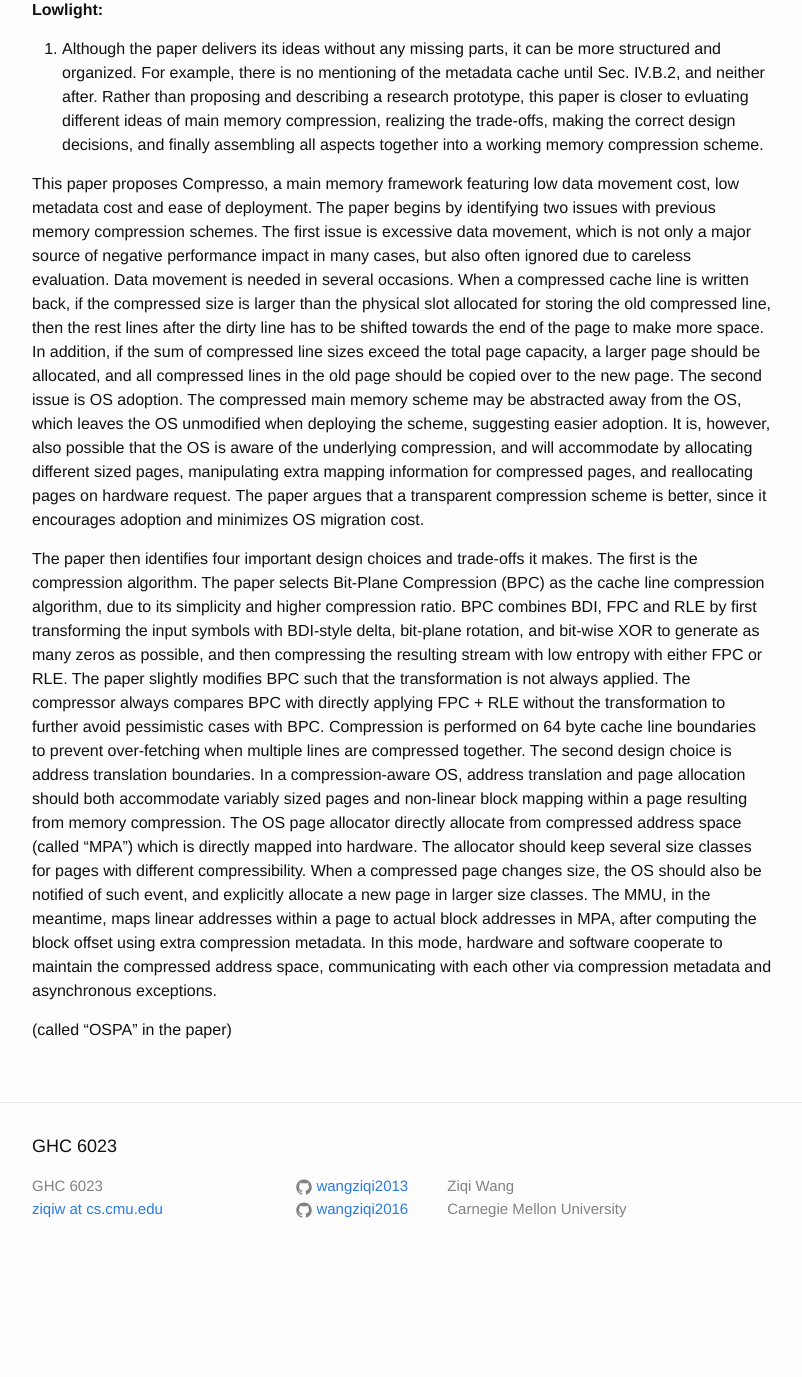
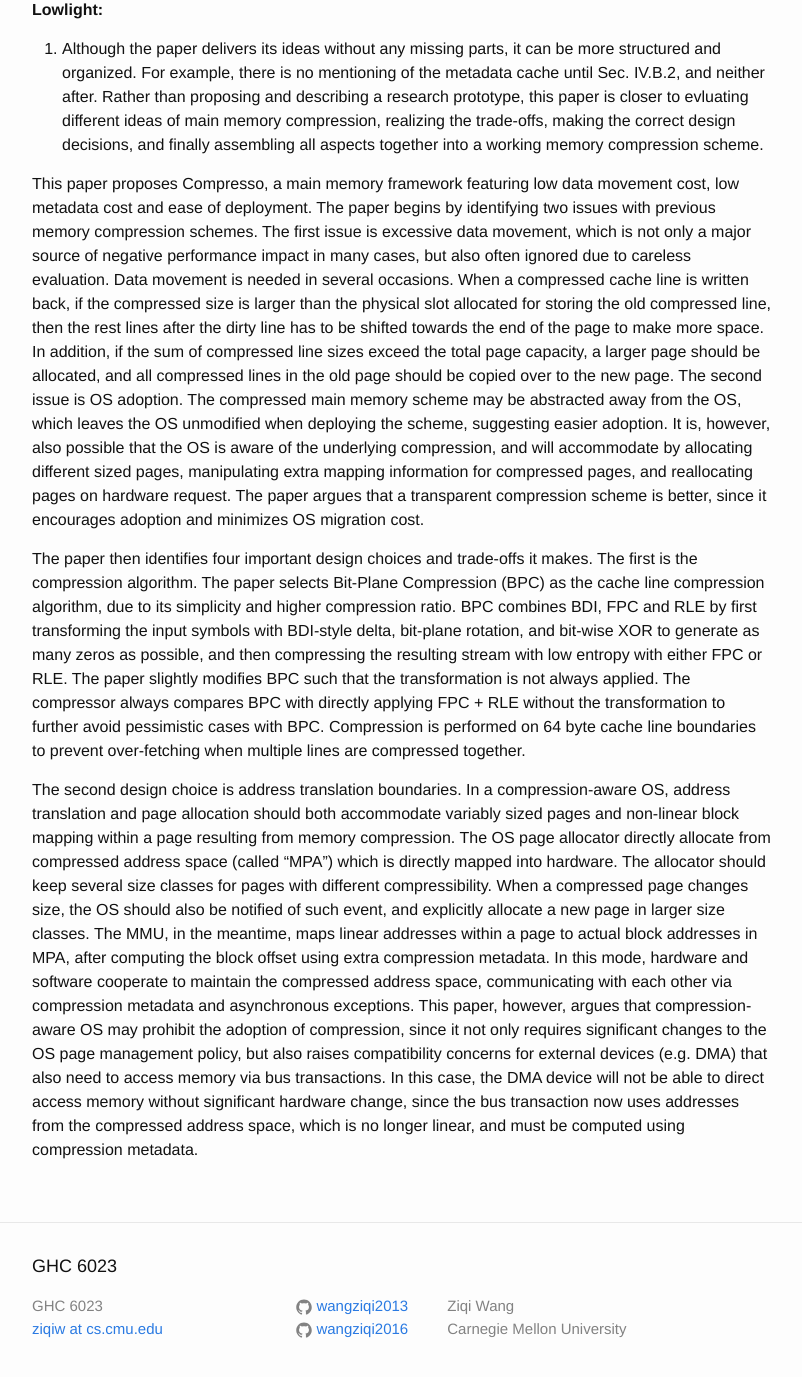
Before and after one commit to wangziqi2013/wangziqi2013.github.io, a Jekyll site: the page built from _posts/2020-07-13-compresso.markdown, in a window 1280 px wide and 1400 px high, scrolled down 620 px. Shown: the top 1377 px of the window, without its empty margins (238-1040 px from the left). Built offline with Jekyll 4.4.1, drawn with Linux system fonts in a browser that asks for light colours; before the commit the page ends 1900 px from its top, so only the background shows below that.

Commit message:
Adding DMA

```diff
--- a/_posts/2020-07-13-compresso.markdown
+++ b/_posts/2020-07-13-compresso.markdown
@@ -48,6 +48,7 @@ entropy with either FPC or RLE. The paper slightly modifies BPC such that the tr
 compressor always compares BPC with directly applying FPC + RLE without the transformation to further avoid pessimistic
 cases with BPC. Compression is performed on 64 byte cache line boundaries to prevent over-fetching when multiple lines
 are compressed together.
+
 The second design choice is address translation boundaries. In a compression-aware OS, address translation and page allocation
 should both accommodate variably sized pages and non-linear block mapping within a page resulting from memory compression.
 The OS page allocator directly allocate from compressed address space (called "MPA") which is directly mapped into hardware.
@@ -56,5 +57,8 @@ size, the OS should also be notified of such event, and explicitly allocate a ne
 The MMU, in the meantime, maps linear addresses within a page to actual block addresses in MPA, after computing the
 block offset using extra compression metadata. In this mode, hardware and software cooperate to maintain the compressed
 address space, communicating with each other via compression metadata and asynchronous exceptions.
-
-(called "OSPA" in the paper)
+This paper, however, argues that compression-aware OS may prohibit the adoption of compression, since it not only
+requires significant changes to the OS page management policy, but also raises compatibility concerns for external
+devices (e.g. DMA) that also need to access memory via bus transactions. In this case, the DMA device will not be
+able to direct access memory without significant hardware change, since the bus transaction now uses addresses from the
+compressed address space, which is no longer linear, and must be computed using compression metadata.
```
